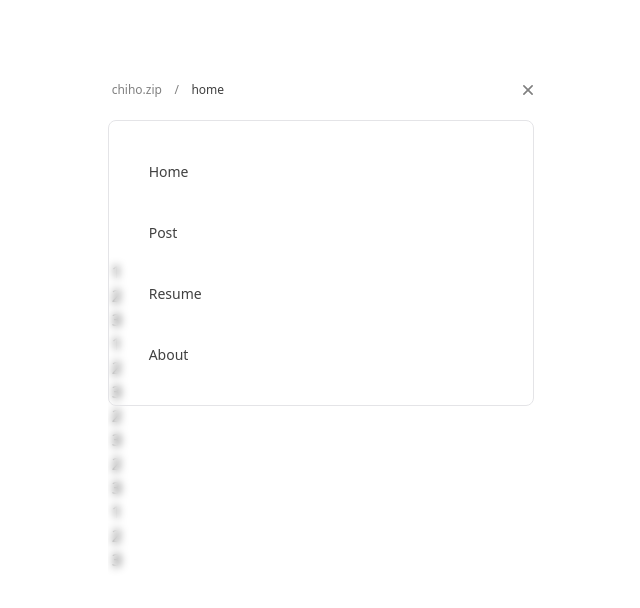
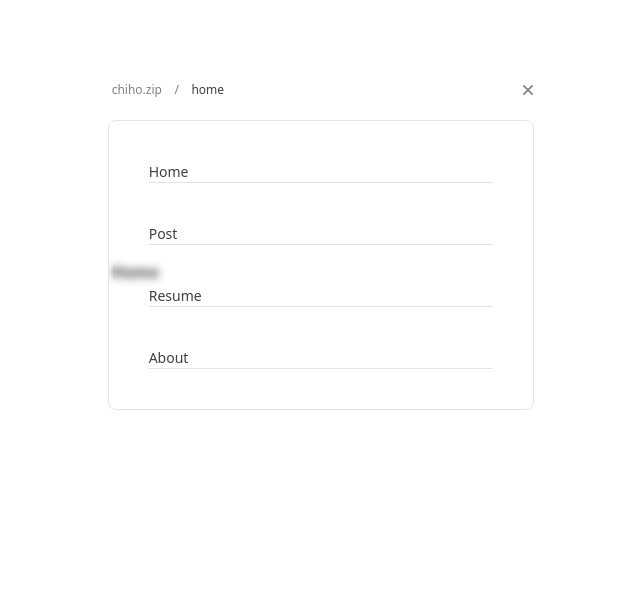
Before and after one commit to usernamechiho/Chiho.zip, a Next.js app: page / in a window 1280 px wide. Both pictures are taken after a click on the icon 843 px from the left and 90 px from the top of the page. Shown: the top 608 px of the page, without its empty margins (315-955 px from the left). Built offline with nearby package versions, Linux system fonts and the light colour scheme.

Commit message:
FIX: getPosts 함수 로직 수정

```diff
--- a/src/_components/MenuPopover/index.tsx
+++ b/src/_components/MenuPopover/index.tsx
@@ -1,5 +1,12 @@
 import { AnimatePresence, motion } from "motion/react";
 import Link from "next/link";
+
+const MENU_ITEMS = [
+  { label: "Home", path: "/" },
+  { label: "Post", path: "/post" },
+  { label: "Resume", path: "/resume" },
+  { label: "About", path: "/about" },
+] as const;
 
 export default function MenuPopover({
   opens,
@@ -21,21 +28,16 @@ export default function MenuPopover({
         >
           <nav className="border border-zinc-200 p-10 rounded-lg text-black text-md">
             <ul className="flex flex-col justify-between gap-10">
-              <li className="hover:text-gray">
-                <Link href="/">Home</Link>
-              </li>
-
-              <li className="hover:text-gray">
-                <Link href="/">Post</Link>
-              </li>
-
-              <li className="hover:text-gray">
-                <Link href="/">Resume</Link>
-              </li>
-
-              <li className="hover:text-gray">
-                <Link href="/">About</Link>
-              </li>
+              {MENU_ITEMS.map((item) => (
+                <li
+                  key={item.label}
+                  className="hover:text-gray border-b border-zinc-200 cursor-pointer"
+                >
+                  <Link href={item.path} onClick={onClose}>
+                    {item.label}
+                  </Link>
+                </li>
+              ))}
             </ul>
           </nav>
         </motion.div>
--- a/src/_posts/Javascript/Tailwind가 세상을 지배한다?/content.mdx
+++ b/src/_posts/Next.js로 블로그 만들기/content.mdx
@@ -1,9 +1,9 @@
 ---
-title: Tailwind가 세상을 지배한다?
+title: Next.js로 블로그 만들기
 description: 치호야 블로그 필요하잖아
 category: Javascript
-thumbnail:
-createdAt: 2025-01-06
+thumbnail: pepe-hit.png
+createdAt: '25.01.06'
 ---
 
 #### 환영
--- a/src/_posts/Javascript/Next.js로 블로그 만들기/content.mdx
+++ b/src/_posts/Tailwind가 세상을 지배한다?/content.mdx
@@ -1,9 +1,9 @@
 ---
-title: Next.js로 블로그 만들기
+title: Tailwind가 세상을 지배한다?
 description: 치호야 블로그 필요하잖아
 category: Javascript
-thumbnail: pepe-hit.png
-createdAt: 2025-01-06
+thumbnail:
+createdAt: "25.01.06"
 ---
 
 #### 환영
--- a/src/_types/index.ts
+++ b/src/_types/index.ts
@@ -4,7 +4,6 @@ type Post = {
   title: string;
   description: string;
   category: PostCategory;
-  thumbnail: string;
   createdAt: string;
   slug: string;
 };
--- a/src/app/layout.tsx
+++ b/src/app/layout.tsx
@@ -1,5 +1,6 @@
 import LayoutBody from "@/_components/LayoutBody";
 import "./globals.css";
+import MainHeader from "@/_components/MainHeader";
 
 export default function RootLayout({
   children,
@@ -9,7 +10,10 @@ export default function RootLayout({
   return (
     <html lang="en">
       <body>
-        <LayoutBody>{children}</LayoutBody>
+        <LayoutBody>
+          <MainHeader />
+          {children}
+        </LayoutBody>
       </body>
     </html>
   );
--- a/src/app/page.tsx
+++ b/src/app/page.tsx
@@ -1,25 +1,7 @@
-import MainHeader from "@/_components/MainHeader";
-
 export default function Home() {
   return (
     <div>
-      <MainHeader />
-
-      <div className="flex flex-col">
-        <div>1</div>
-        <div>2</div>
-        <div>3</div>
-        <div>1</div>
-        <div>2</div>
-        <div>3</div>
-        <div>2</div>
-        <div>3</div>
-        <div>2</div>
-        <div>3</div>
-        <div>1</div>
-        <div>2</div>
-        <div>3</div>
-      </div>
+      <p className="text-black text-lg font-bold">Home</p>
     </div>
   );
 }
--- a/src/app/post/page.tsx
+++ b/src/app/post/page.tsx
@@ -3,5 +3,19 @@ import { getPosts } from "@/_utils/post";
 export default async function Post() {
   const posts = await getPosts();
 
-  return <div></div>;
+  console.log(posts);
+
+  return (
+    <div className="flex flex-col">
+      <p className="text-black text-lg font-bold">Post</p>
+
+      <div className="flex flex-col mt-12">
+        {posts.map((post) => (
+          <div key={post.slug}>
+            {post.createdAt.toString()} {post.category} / {post.title}
+          </div>
+        ))}
+      </div>
+    </div>
+  );
 }
```
Also changed, not shown: src/_utils/post/index.ts (+8 -22 lines).
